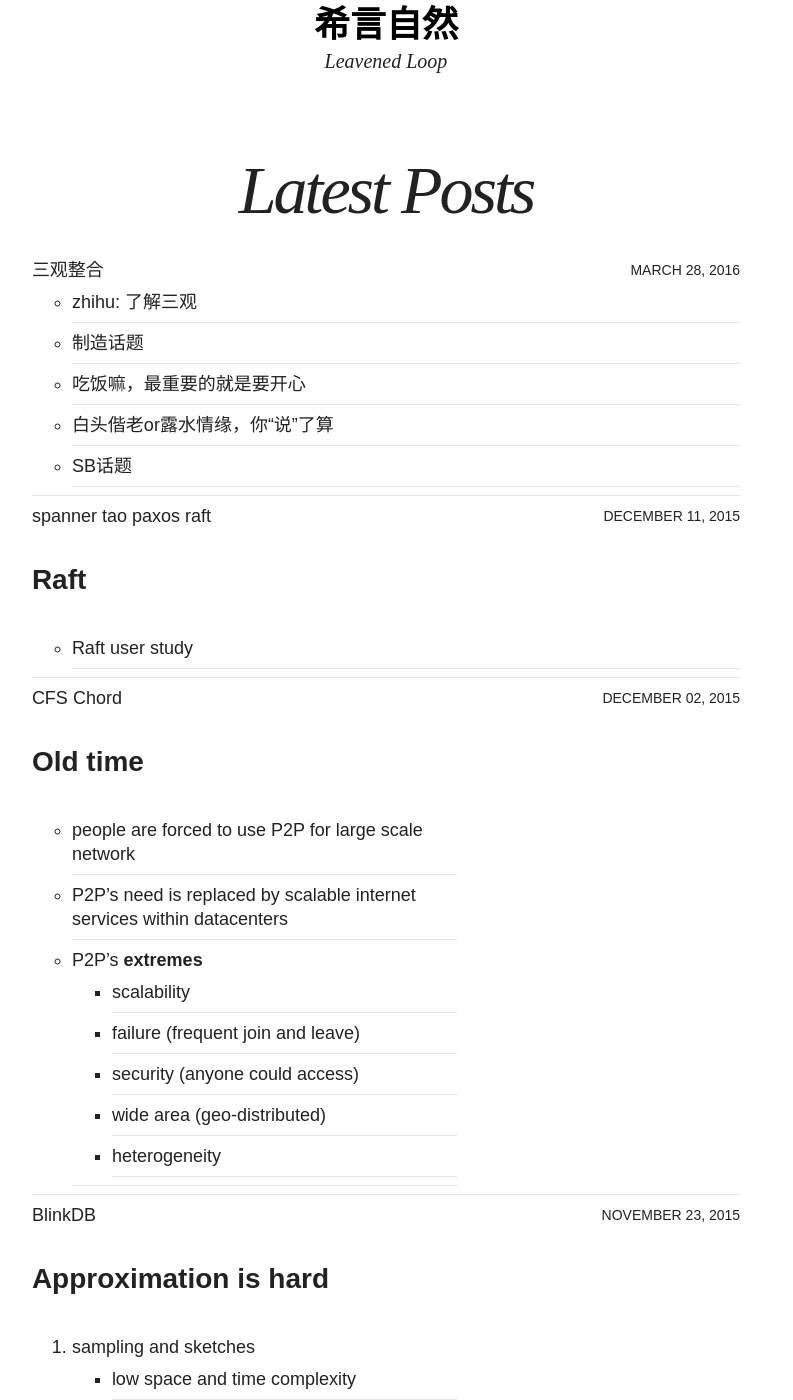
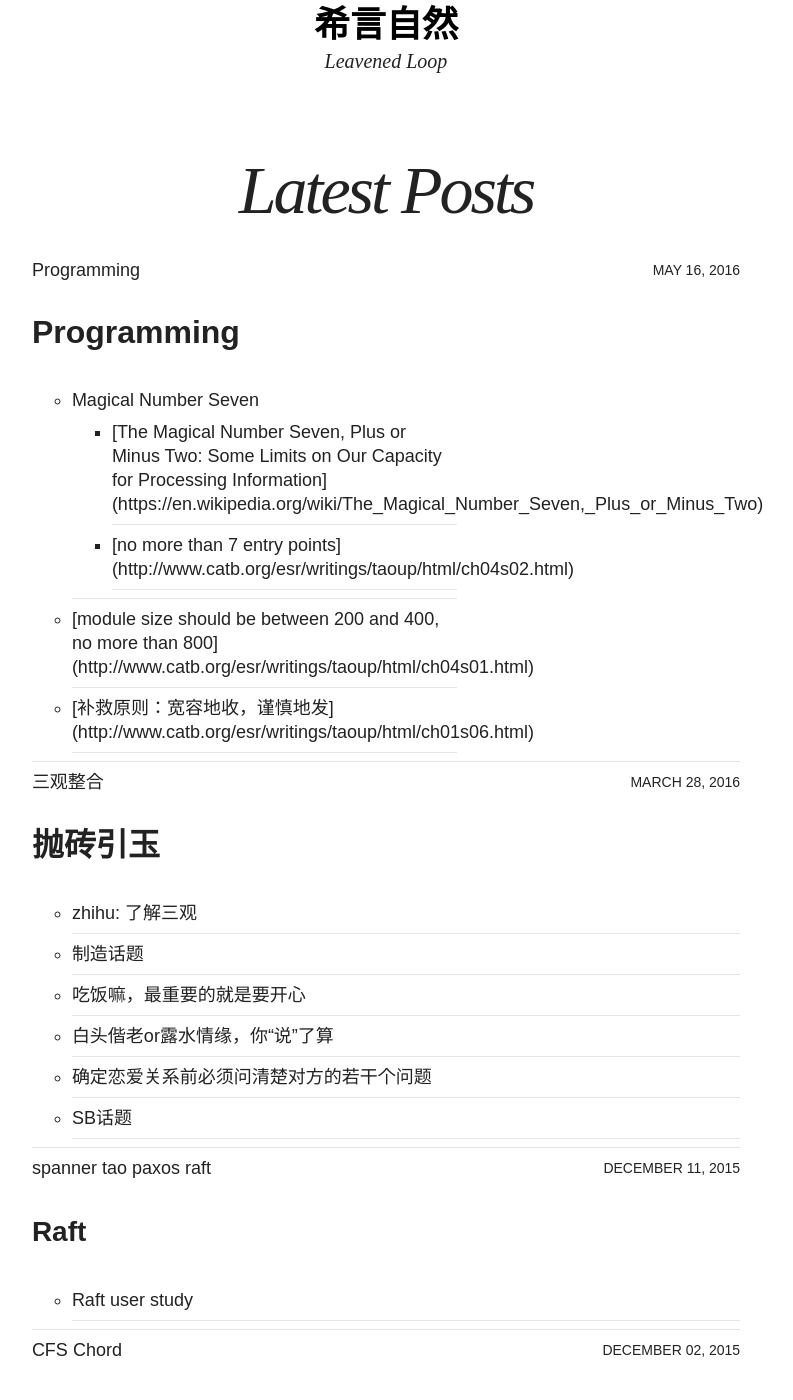
Before and after one commit to luozhaoyu/luozhaoyu.github.io, a Jekyll site: the page built from index.html, in a window 1280 px wide and 1400 px high, scrolled down 322 px. Shown: the whole window, without its empty margins (254-1047 px from the left). Built offline with Jekyll 4.4.1, drawn with Linux system fonts in a browser that asks for light colours; nearby versions of some CDN libraries; some of the changed text lies outside the part shown.

Commit message:
add programming

```diff
--- a/_posts/blog/2016-03-28-3-guan.md
+++ b/_posts/blog/2016-03-28-3-guan.md
@@ -9,8 +9,18 @@
   feature:
 ---
 
+## 抛砖引玉
 * [zhihu: 了解三观](https://www.zhihu.com/question/29091548)
 * [制造话题](http://www.guokr.com/blog/765217/)
 * [吃饭嘛，最重要的就是要开心](http://www.15yan.com/story/eyY8UEpOY6H/)
 * [白头偕老or露水情缘，你“说”了算](http://www.guokr.com/article/62865/)
+* [确定恋爱关系前必须问清楚对方的若干个问题](http://th.weibo.com/user/sudd/3557198900363650)
 * [SB话题](http://paoxue.com/thread-62574-1-1.html)
+
+## 大家都很忙
+* 开明监听
+* 星座？[九型人格] (https://zh.wikipedia.org/wiki/%E4%B9%9D%E5%9E%8B%E4%BA%BA%E6%A0%BC)
+* 喜欢的音乐
+* 喜欢看的书
+* 食堂 鸡肉 宗教
+* 韩语 韩剧 韩国 日本
--- /dev/null
+++ b/_posts/blog/2016-05-16-programming.md
@@ -0,0 +1,17 @@
+---
+layout: post
+title: Programming
+modified:
+categories: blog
+excerpt:
+tags: [IT]
+image:
+  feature:
+---
+
+## Programming
+* Magical Number Seven
+    * [The Magical Number Seven, Plus or Minus Two: Some Limits on Our Capacity for Processing Information] (https://en.wikipedia.org/wiki/The_Magical_Number_Seven,_Plus_or_Minus_Two)
+    * [no more than 7 entry points] (http://www.catb.org/esr/writings/taoup/html/ch04s02.html)
+* [module size should be between 200 and 400, no more than 800] (http://www.catb.org/esr/writings/taoup/html/ch04s01.html)
+* [补救原则：宽容地收，谨慎地发] (http://www.catb.org/esr/writings/taoup/html/ch01s06.html)
```
